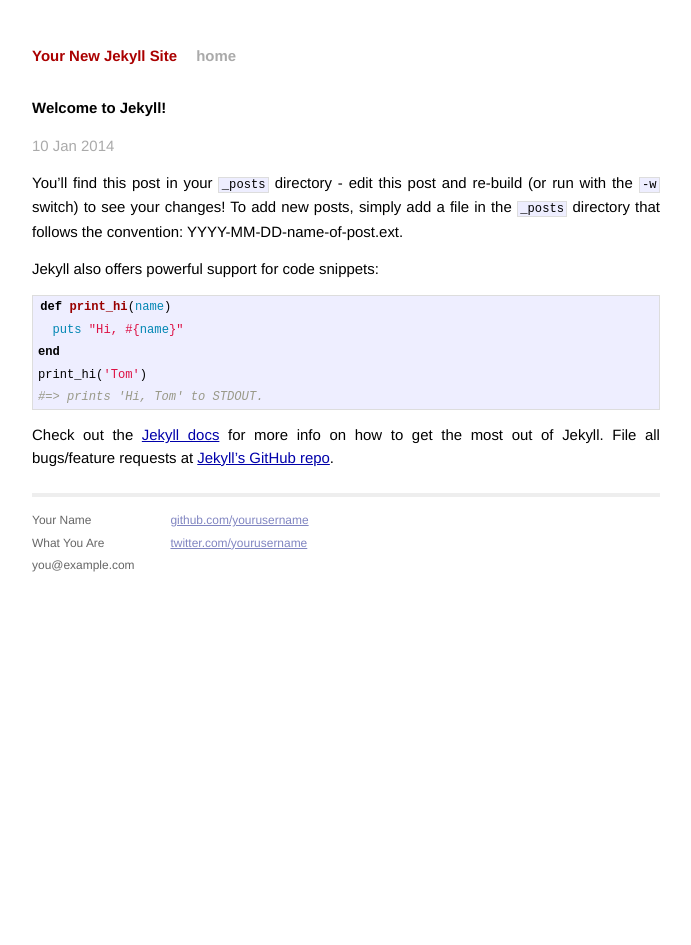
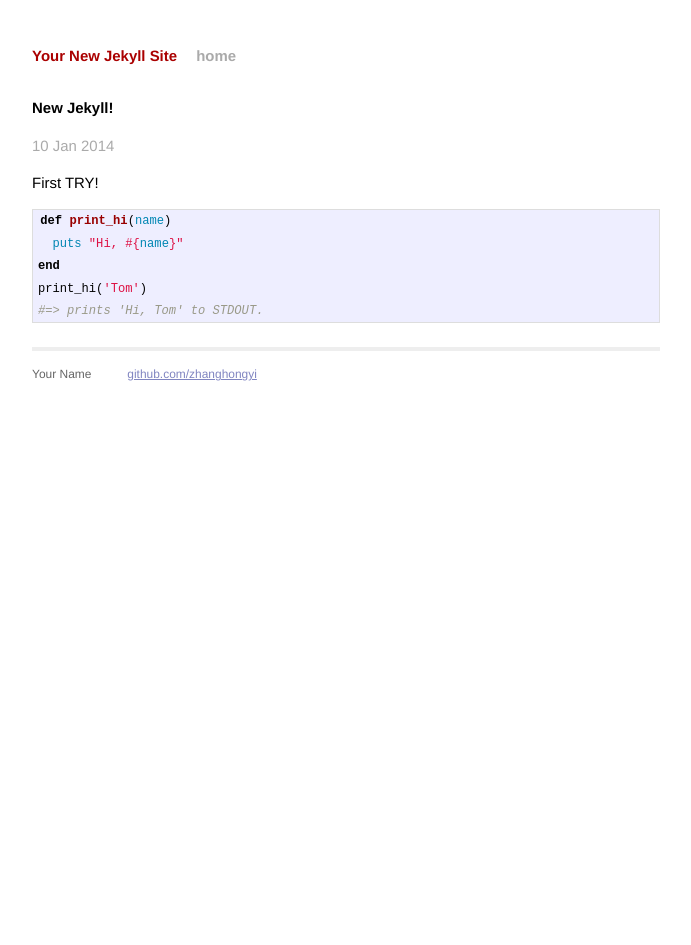
Before and after one commit to zhanghongyi/zhanghongyi.github.io, a Jekyll site: the page built from _posts/2014-01-10-welcome-to-jekyll.markdown, in a window 1280 px wide. Shown: the whole page, without its empty margins (294-985 px from the left). Built offline with Jekyll 4.4.1, drawn with Linux system fonts in a browser that asks for light colours; Markdown is read by kramdown in place of the engine named in the settings.

Commit message:
Try jekyll

```diff
--- a/_layouts/default.html
+++ b/_layouts/default.html
@@ -27,14 +27,11 @@
             <div class="contact">
               <p>
                 Your Name<br />
-                What You Are<br />
-                you@example.com
               </p>
             </div>
             <div class="contact">
               <p>
-                <a href="https://github.com/yourusername">github.com/yourusername</a><br />
-                <a href="https://twitter.com/yourusername">twitter.com/yourusername</a><br />
+                <a href="https://github.com/zhanghongyi">github.com/zhanghongyi</a><br />
               </p>
             </div>
           </div>
--- a/_posts/2014-01-10-welcome-to-jekyll.markdown
+++ b/_posts/2014-01-10-welcome-to-jekyll.markdown
@@ -1,14 +1,11 @@
 ---
 layout: post
-title:  "Welcome to Jekyll!"
+title:  "New Jekyll!"
 date:   2014-01-10 17:38:36
 categories: jekyll update
 ---
 
-You'll find this post in your `_posts` directory - edit this post and re-build (or run with the `-w` switch) to see your changes!
-To add new posts, simply add a file in the `_posts` directory that follows the convention: YYYY-MM-DD-name-of-post.ext.
-
-Jekyll also offers powerful support for code snippets:
+First TRY!
 
 {% highlight ruby %}
 def print_hi(name)
@@ -17,8 +14,3 @@ end
 print_hi('Tom')
 #=> prints 'Hi, Tom' to STDOUT.
 {% endhighlight %}
-
-Check out the [Jekyll docs][jekyll] for more info on how to get the most out of Jekyll. File all bugs/feature requests at [Jekyll's GitHub repo][jekyll-gh].
-
-[jekyll-gh]: https://github.com/mojombo/jekyll
-[jekyll]:    http://jekyllrb.com
--- a/index.html
+++ b/index.html
@@ -1,10 +1,10 @@
 ---
 layout: default
-title: Your New Jekyll Site
+title: Hongyi Zhang's Page
 ---
 
 <div id="home">
-  <h1>Blog Posts</h1>
+  <h1>About ME</h1>
   <ul class="posts">
     {% for post in site.posts %}
       <li><span>{{ post.date | date_to_string }}</span> &raquo; <a href="{{ post.url }}">{{ post.title }}</a></li>
```
